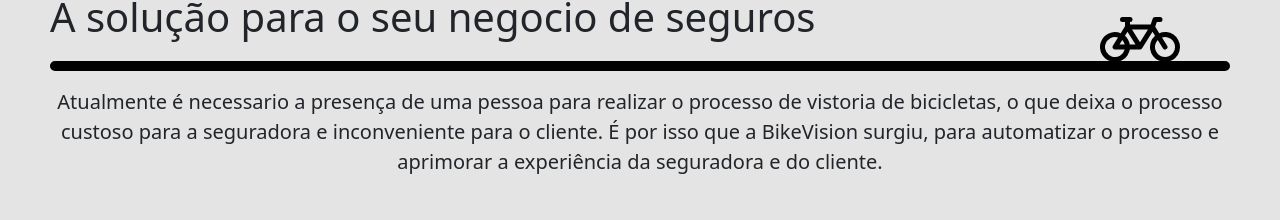
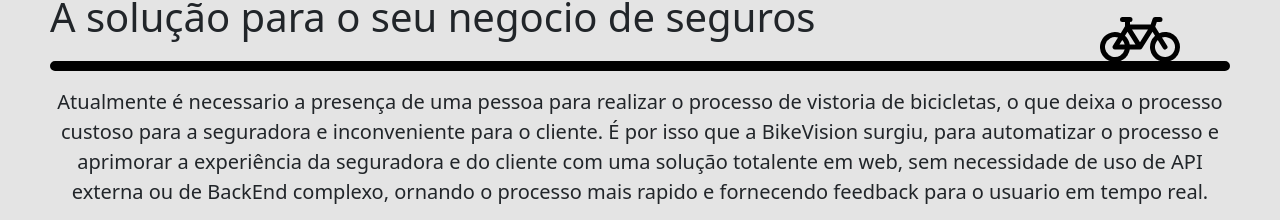
Before and after one commit to gutolive09/Projeto-BikeVision, a React (Vite) app: page / in a window 1280 px wide. Shown: the part 707-927 px from the top of the page. Built offline with nearby package versions, Linux system fonts and the light colour scheme.

Commit message:
Descrição atualizada.

```diff
--- a/src/routes/Home/index.jsx
+++ b/src/routes/Home/index.jsx
@@ -14,7 +14,7 @@
           <hr/>
           <p>
             Atualmente é necessario a presença de uma pessoa para realizar o processo de vistoria de bicicletas, o que deixa o processo custoso para a seguradora e inconveniente para o cliente.
-            É por isso que a BikeVision surgiu, para automatizar o processo e aprimorar a experiência da seguradora e do cliente.
+            É por isso que a BikeVision surgiu, para automatizar o processo e aprimorar a experiência da seguradora e do cliente com uma solução totalente em web, sem necessidade de uso de API externa ou de BackEnd complexo, ornando o processo mais rapido e fornecendo feedback para o usuario em tempo real.
           </p>
         </section>
         <Beneficios />
```
